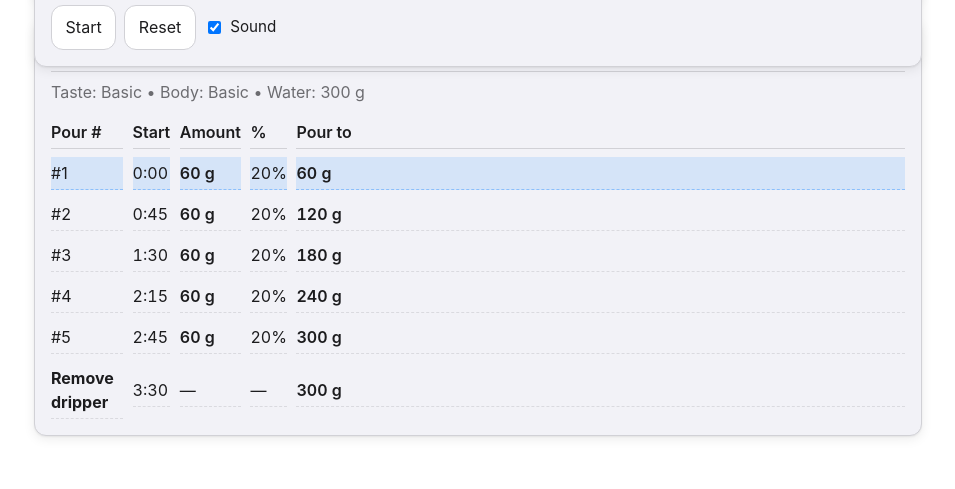
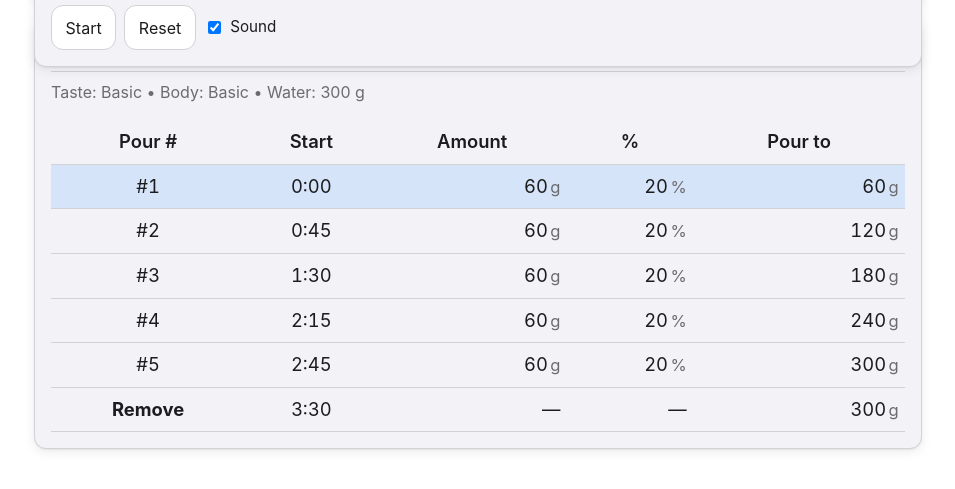
Before and after one commit to nathan-n8/46brew, a plain HTML site: page index.html in a window 1280 px wide. Shown: the part 733-1222 px from the top of the page, without its empty margins (162-1117 px from the left). Drawn offline with Linux system fonts and the light colour scheme.

Commit message:
Table timeline improvements.

```diff
--- a/assets/app.js
+++ b/assets/app.js
@@ -217,14 +217,9 @@ function highlightCurrentPour(elSec) {
   for (let i = 0; i < cachedStartsSec.length; i++) {
     if (cachedStartsSec[i] <= elSec) idx = i; else break;
   }
-  const cells = Array.from(document.querySelectorAll('#timeline .row'));
-  cells.forEach(c => c.classList.remove('is-current'));
-  if (idx < 0) return;
-  // Each pour row = 5 cells; headers are not .row
-  const start = idx * 5;
-  for (let j = start; j < start + 5 && j < cells.length; j++) {
-    cells[j].classList.add('is-current');
-  }
+  const trs = Array.from(document.querySelectorAll('.timeline-table tbody tr'));
+  trs.forEach(tr => tr.classList.remove('is-current'));
+  if (idx >= 0 && idx < trs.length) trs[idx].classList.add('is-current');
 }
 function beep() {
   if (!swSound?.checked) return;
@@ -308,38 +303,58 @@ function render() {
 function renderTimeline(pours, starts, totalWater) {
   if (!timelineBox) return;
 
-  let html = `
-    <div class="th">Pour #</div>
-    <div class="th">Start</div>
-    <div class="th">Amount</div>
-    <div class="th">%</div>
-    <div class="th">Pour to</div>
-  `;
-
   let cumulative = 0;
+  let rows = '';
   pours.forEach((g, i) => {
     cumulative += g;
-    const pct = Math.round((g / totalWater) * 100); // whole number %
+    const pct = Math.round((g / totalWater) * 100); // whole-number %
 
-    html += `
-      <div class="row">#${i + 1}</div>
-      <div class="row muted">${mmss(starts[i])}</div>
-      <div class="row amt">${g} g</div>
-      <div class="row muted">${pct}%</div>
-      <div class="row amt">${cumulative} g</div>
+    rows += `
+      <tr>
+        <td>#${i + 1}</td>
+        <td>${mmss(starts[i])}</td>
+        <td>${g}<span class="timeline-unit">g</span></td>
+        <td>${pct}<span class="timeline-unit">%</span></td>
+        <td>${cumulative}<span class="timeline-unit">g</span></td>
+      </tr>
     `;
   });
 
   // Final action row: remove dripper at 3:30
-  html += `
-    <div class="row"><strong>Remove dripper</strong></div>
-    <div class="row muted">${mmss(REMOVE_AT)}</div>
-    <div class="row muted">—</div>
-    <div class="row muted">—</div>
-    <div class="row amt">${totalWater} g</div>
+  rows += `
+    <tr>
+      <td><strong>Remove</strong></td>
+      <td>${mmss(REMOVE_AT)}</td>
+      <td>—</td>
+      <td>—</td>
+      <td>${totalWater}<span class="timeline-unit">g</span></td>
+    </tr>
   `;
 
-  timelineBox.innerHTML = html;
+  timelineBox.innerHTML = `
+    <table class="timeline-table" aria-describedby="timeline-sub">
+      <!-- Column width hints: use character widths so they’re compact but steady -->
+      <colgroup>
+        <col style="width: 5ch;">  <!-- #  (#10 fits) -->
+        <col style="width: 5ch;">  <!-- Start (2:15) -->
+        <col style="width: 7ch;">  <!-- Amount (300 g) -->
+        <col style="width: 4ch;">  <!-- % (20%) -->
+        <col style="width: 8ch;">  <!-- Pour to (300 g) -->
+      </colgroup>
+      <thead>
+        <tr>
+          <th>Pour #</th>
+          <th>Start</th>
+          <th>Amount</th>
+          <th>%</th>
+          <th>Pour to</th>
+        </tr>
+      </thead>
+      <tbody>
+        ${rows}
+      </tbody>
+    </table>
+  `;
 }
 
 // ===== Events =====
--- a/assets/style.css
+++ b/assets/style.css
@@ -222,64 +222,62 @@ html[data-theme="dark"] .body-btn:hover { background: rgba(255,255,255,.06); }
   border-color: var(--accent);
 }
 
-/* ===== Timeline (auto-shrink columns) ===== */
-.timeline {
-  /* Smoothly shrink text as the viewport narrows */
-  --tl-fs: clamp(0.82rem, 2.6vw, 1rem);
-  --tl-gap-x: .6rem;
-
-  display: grid;
-
-  /* Columns clamp to their content but won’t exceed these caps.
-     The last column (Pour to) flexes to take any remaining space. */
-  grid-template-columns:
-    fit-content(72px)   /* Pour # */
-    fit-content(88px)   /* Start */
-    fit-content(110px)  /* Amount */
-    fit-content(70px)   /* % */
-    1fr;                /* Pour to */
-
-  gap: .5rem var(--tl-gap-x);
-  align-items: center;
-  font-size: var(--tl-fs);
+/* ===== New semantic timeline table ===== */
+.timeline-table {
+  width: 100%;
+  border-collapse: collapse;
+  table-layout: auto;                 /* let the browser pick smart widths */
+  font-size: clamp(1rem, 2.2vw, 1.15rem);
 }
 
-.timeline .th {
-  font-weight: 600;
-  color: var(--text);
+.timeline-table colgroup col { width: auto; } /* allows our hints below to guide width */
+
+.timeline-table th,
+.timeline-table td {
+  padding: .5rem .4rem;
   border-bottom: 1px solid var(--border);
-  padding-bottom: .25rem;
-  min-width: 0; /* allow grid to shrink */
+  vertical-align: middle;
+  min-width: 0;                        /* prevent overflow in narrow viewports */
 }
 
-.timeline .row {
-  padding: .25rem 0;
-  border-bottom: 1px dashed color-mix(in srgb, var(--border) 70%, transparent);
-  min-width: 0; /* allow grid to shrink */
+/* Center headers only */
+.timeline-table thead th { text-align: center; font-weight: 600; }
+
+/* Align columns: # left, Start center; numbers right */
+.timeline-table tbody td:nth-child(1) { text-align: left; }   /* Pour # */
+.timeline-table tbody td:nth-child(2) { text-align: center; } /* Start */
+.timeline-table tbody td:nth-child(3),
+.timeline-table tbody td:nth-child(4),
+.timeline-table tbody td:nth-child(5) { text-align: right; }  /* Amount, %, Pour to */
+
+/* Numeric niceties */
+.timeline-table td {
+  font-variant-numeric: tabular-nums;  /* aligned digits */
+  white-space: nowrap;                  /* keep 1:30 / 300 g / 20% on one line */
 }
 
-.timeline .amt { font-weight: 600; }
-
-/* Keep numerals tidy; prevent awkward wraps while still letting grid shrink */
-.timeline .muted,
-.timeline .amt {
-  font-variant-numeric: tabular-nums;
-  white-space: nowrap;
+/* Smaller, muted units so columns stay compact */
+.timeline-unit {
+  color: var(--muted);
+  font-size: .9em;
+  margin-left: .15rem;
 }
 
-/* Tighten spacing and caps further on very small screens */
+/* Current pour highlight */
+.timeline-table tbody tr.is-current {
+  background: color-mix(in srgb, var(--accent) 12%, transparent);
+}
+
+/* Extra-tight tweak for very small phones */
 @media (max-width: 380px) {
-  .timeline {
-    --tl-fs: clamp(0.78rem, 3.2vw, 0.95rem);
-    --tl-gap-x: .5rem;
-    grid-template-columns:
-      fit-content(64px)   /* Pour # */
-      fit-content(76px)   /* Start */
-      fit-content(98px)   /* Amount */
-      fit-content(58px)   /* % */
-      1fr;                /* Pour to */
-    gap: .45rem var(--tl-gap-x);
-  }
+  .timeline-table th,
+  .timeline-table td { padding: .4rem .35rem; }
+}
+
+/* Center-align the "Pour #" column (header + body) */
+.timeline-table thead th:nth-child(1),
+.timeline-table tbody td:nth-child(1) {
+  text-align: center;
 }
 
 /* Keep existing helpers */
```
